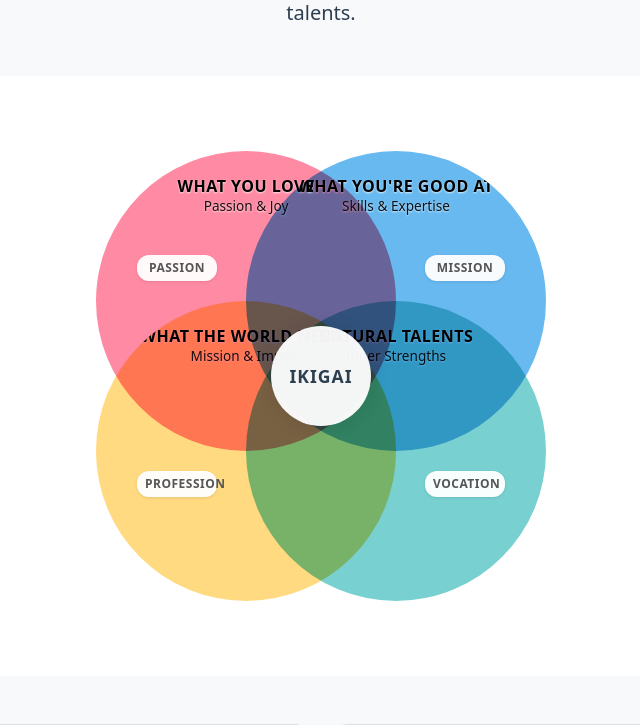
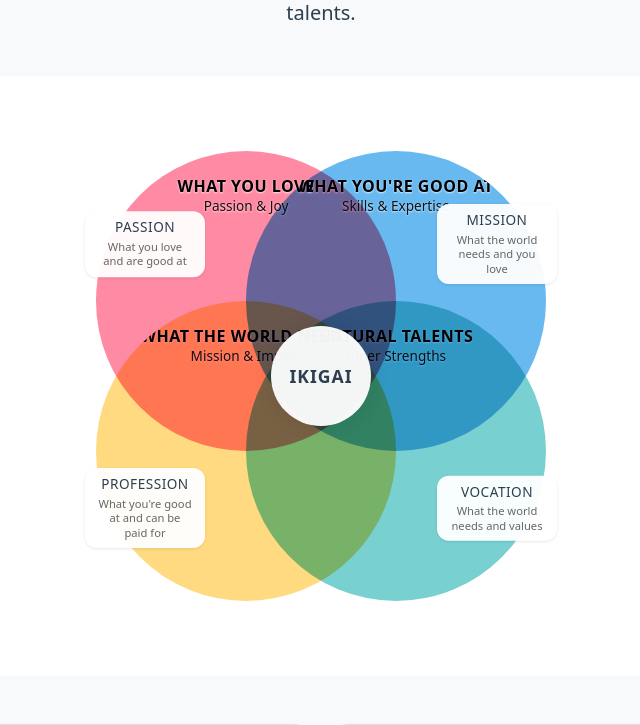
Before and after one commit to drntamm/PurposeFinder, a Flask app: page / in a window 1280 px wide. Shown: the part 227-952 px from the top of the page, without its empty margins (319-959 px from the left). Run offline with Flask 3, Linux system fonts and the light colour scheme.

Commit message:
Enhance: Improved Ikigai intersection labels
- Added explanatory text under each label
- Better label positioning to prevent overlap
- Enhanced typography and readability
- Consistent styling across pages

```diff
--- a/static/css/venn.css
+++ b/static/css/venn.css
@@ -140,41 +140,53 @@
 /* Intersection Labels */
 .intersection-label {
     position: absolute;
-    font-size: 0.75rem;
-    color: #555;
     text-align: center;
-    width: 80px;
+    width: 120px;
     font-weight: 600;
-    text-transform: uppercase;
     background: rgba(255, 255, 255, 0.95);
-    padding: 4px 8px;
+    padding: 8px 12px;
     border-radius: 12px;
-    letter-spacing: 0.5px;
     z-index: 4;
     box-shadow: 0 1px 3px rgba(0, 0, 0, 0.1);
 }
 
+.intersection-label h4 {
+    font-size: 0.85rem;
+    color: #2c3e50;
+    text-transform: uppercase;
+    letter-spacing: 0.5px;
+    margin: 0 0 4px 0;
+}
+
+.intersection-label p {
+    font-size: 0.7rem;
+    color: #666;
+    margin: 0;
+    line-height: 1.3;
+    font-weight: normal;
+}
+
 .intersection-label.top-left {
-    top: 32%;
-    left: 32%;
+    top: 28%;
+    left: 28%;
     transform: translate(-50%, -50%);
 }
 
 .intersection-label.top-right {
-    top: 32%;
-    right: 32%;
+    top: 28%;
+    right: 28%;
     transform: translate(50%, -50%);
 }
 
 .intersection-label.bottom-left {
-    bottom: 32%;
-    left: 32%;
+    bottom: 28%;
+    left: 28%;
     transform: translate(-50%, 50%);
 }
 
 .intersection-label.bottom-right {
-    bottom: 32%;
-    right: 32%;
+    bottom: 28%;
+    right: 28%;
     transform: translate(50%, 50%);
 }
 
--- a/templates/index.html
+++ b/templates/index.html
@@ -72,10 +72,22 @@
             <h3>IKIGAI</h3>
         </div>
         <!-- Intersection Labels -->
-        <div class="intersection-label top-left">Passion</div>
-        <div class="intersection-label top-right">Mission</div>
-        <div class="intersection-label bottom-left">Profession</div>
-        <div class="intersection-label bottom-right">Vocation</div>
+        <div class="intersection-label top-left">
+            <h4>Passion</h4>
+            <p>What you love and are good at</p>
+        </div>
+        <div class="intersection-label top-right">
+            <h4>Mission</h4>
+            <p>What the world needs and you love</p>
+        </div>
+        <div class="intersection-label bottom-left">
+            <h4>Profession</h4>
+            <p>What you're good at and can be paid for</p>
+        </div>
+        <div class="intersection-label bottom-right">
+            <h4>Vocation</h4>
+            <p>What the world needs and values</p>
+        </div>
     </div>
 
     <div class="row justify-content-center mt-5">
```
Also changed, not shown: templates/results.html (+16 -4 lines).
